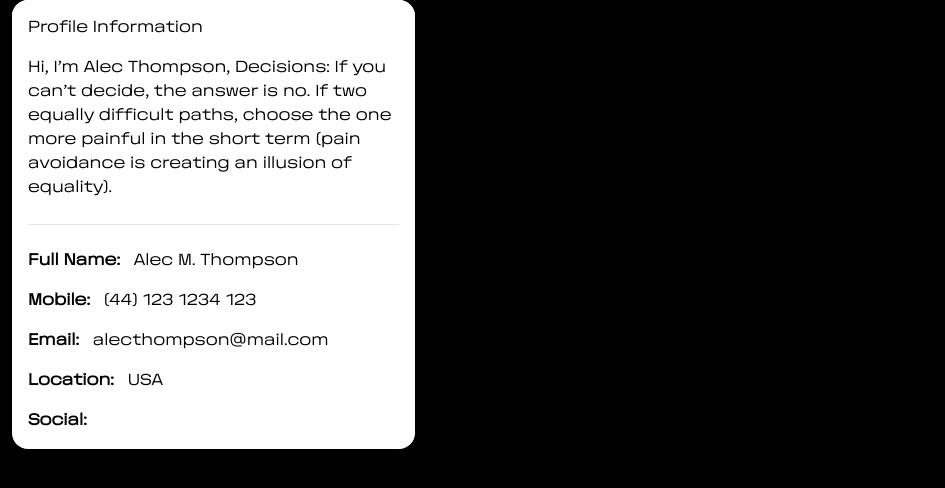
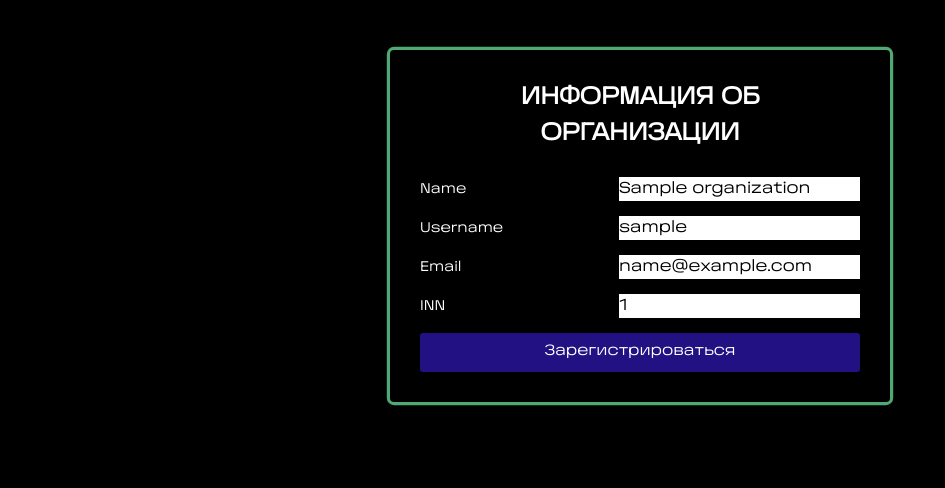
Before and after one commit to gurinboru/ICT-Hack-5-Sakura, a Django app: page /profile in a window 1280 px wide. Shown: the part 64-552 px from the top of the page, without its empty margins (0-945 px from the left). Run offline with Django 4.2, Linux system fonts and the light colour scheme; a user stored in the database is signed in; tables that the repository leaves empty hold one stand-in row (values such as "Sample post").

Commit message:
[Fix]: updated student & organization profiles

```diff
--- a/start/forms.py
+++ b/start/forms.py
@@ -4,20 +4,20 @@ from .models import ContactPerson
 
 
 class changeStudentForm(forms.Form):
-    first_name = forms.CharField(widget=forms.TextInput(attrs={"class":"form-control", "placeholder":"ФИО"}),required=False)
-    last_name = forms.CharField(widget=forms.TextInput(attrs={"class":"form-control", "placeholder":"89........."}),required=False)
-    phone = forms.CharField(widget=forms.TextInput(attrs={"class":"form-control", "placeholder":"example@mail.ru"}),required=False)
-    email = forms.EmailField(widget=forms.EmailInput(attrs={"class":"form-control", "placeholder":"Муж/жен"}),required=False)
+    first_name = forms.CharField(widget=forms.TextInput(attrs={"class":"form-control", "placeholder":"Имя"}),required=False)
+    last_name = forms.CharField(widget=forms.TextInput(attrs={"class":"form-control", "placeholder":"Фамилия"}),required=False)
+    phone = forms.CharField(widget=forms.TextInput(attrs={"class":"form-control", "placeholder":"8........"}),required=False)
+    email = forms.EmailField(widget=forms.EmailInput(attrs={"class":"form-control", "placeholder":"Email"}),required=False)
     image = forms.ImageField(widget=forms.FileInput(attrs={"class":"form-control", "placeholder":"Фото"}),required=False)
-    tags = forms.CharField(widget=forms.TextInput(attrs={ "class":"form-control", "placeholder":"01.01.1999"}),required=False)
+    tags = forms.CharField(widget=forms.TextInput(attrs={ "class":"form-control", "placeholder":"Tags"}),required=False)
     CV = forms.FileField(widget=forms.FileInput(attrs={"class":"form-control"}),required=False)
-    education = forms.CharField(widget=forms.TextInput(attrs={"class": "form-control", "placeholder": "01.01.1999"}),
+    education = forms.CharField(widget=forms.TextInput(attrs={"class": "form-control", "placeholder": "Education"}),
                        required=False)
-    department = forms.CharField(widget=forms.TextInput(attrs={"class": "form-control", "placeholder": "01.01.1999"}),
+    department = forms.CharField(widget=forms.TextInput(attrs={"class": "form-control", "placeholder": "Department"}),
                        required=False)
-    hardskill_softskill = forms.CharField(widget=forms.TextInput(attrs={"class": "form-control", "placeholder": "01.01.1999"}),
+    hardskill_softskill = forms.CharField(widget=forms.TextInput(attrs={"class": "form-control", "placeholder": "Skills"}),
                        required=False)
-    experience = forms.CharField(widget=forms.TextInput(attrs={"class": "form-control", "placeholder": "01.01.1999"}),
+    experience = forms.CharField(widget=forms.TextInput(attrs={"class": "form-control", "placeholder": "Exp"}),
                        required=False)
 
 class addProjectForm(forms.Form):
@@ -53,12 +53,12 @@ class addProjectForm(forms.Form):
 
 class changeOrganizationForm(forms.Form):
 
-    email = forms.EmailField(widget=forms.EmailInput(attrs={"class": "form-control", "placeholder": "Муж/жен"}),
+    email = forms.EmailField(widget=forms.EmailInput(attrs={"class": "form-control", "placeholder": "Email"}),
                              required=True)
-    username = forms.CharField(widget=forms.TextInput(attrs={"class": "form-control", "placeholder": "Разработчик"}),
+    username = forms.CharField(widget=forms.TextInput(attrs={"class": "form-control", "placeholder": "Contact people"}),
                                required=True)
 
-    name = forms.CharField(widget=forms.TextInput(attrs={"class": "form-control", "placeholder": "Разработчик"}),
+    name = forms.CharField(widget=forms.TextInput(attrs={"class": "form-control", "placeholder": "Name"}),
                                required=True)
-    INN = forms.IntegerField(widget=forms.NumberInput(attrs={"class": "form-control", "placeholder": "Разработчик"}),
+    INN = forms.IntegerField(widget=forms.NumberInput(attrs={"class": "form-control", "placeholder": "INN"}),
                                required=True)
--- a/start/templates/start/header.html
+++ b/start/templates/start/header.html
@@ -11,6 +11,7 @@
 
 
     <link rel="stylesheet" href={% static 'start/css/stylejob.css' %}>
+    <link rel="stylesheet" href={% static 'start/css/stylereg.css' %}>
     <title>
         {% block title%}
         {% endblock %}
--- a/start/templates/start/profile.html
+++ b/start/templates/start/profile.html
@@ -1,51 +1,117 @@
 {% extends 'start/header.html' %}
 {% load static %}
+    <head>
+        <link rel="stylesheet" href="static/start/css/stylereg.css">
+    </head>
 {% block content %}
     <body>
-        <div class="w-full max-w-full px-3 lg-max:mt-6 xl:w-4/12 mb-4">
-            <div class="relative flex flex-col h-full min-w-0 break-words bg-white border-0 shadow-soft-xl rounded-2xl bg-clip-border">
-                <div class="p-4 pb-0 mb-0 bg-white border-b-0 rounded-t-2xl">
-                    <div class="flex flex-wrap -mx-3">
-                        <div class="flex items-center w-full max-w-full px-3 shrink-0 md:w-8/12 md:flex-none">
-                            <h6 class="mb-0">Profile Information</h6>
-                        </div>
-                        <div class="w-full max-w-full px-3 text-right shrink-0 md:w-4/12 md:flex-none">
-                            <a href="javascript:;" data-target="tooltip_trigger" data-placement="top">
-                                <i class="leading-normal fas fa-user-edit text-size-sm text-slate-400" aria-hidden="true"></i>
-                            </a>
-                            <div data-target="tooltip" class="px-2 py-1 text-center text-white bg-black rounded-lg text-size-sm hidden" role="tooltip" data-popper-placement="top" style="position: absolute; inset: auto auto 0px 0px; margin: 0px; transform: translate3d(869.5px, -417.5px, 0px);">
-                                Edit Profile
-                                <div class="invisible absolute h-2 w-2 bg-inherit before:visible before:absolute before:h-2 before:w-2 before:rotate-45 before:bg-inherit before:content-['']" data-popper-arrow="" style="position: absolute; left: 0px; transform: translate3d(0px, 0px, 0px);"></div>
-                            </div>
-                        </div>
+        <form enctype="multipart/form-data" action="/profile" method="post">
+            {% csrf_token %}
+            {% if type == 'student' %}
+                <div class="wrapper">
+                    <div class="title">
+                      Информация о профиле
                     </div>
-                </div>
-                <div class="flex-auto p-4">
-                    <p class="leading-normal text-size-sm">Hi, I’m Alec Thompson, Decisions: If you can’t decide, the answer is no. If two equally difficult paths, choose the one more painful in the short term (pain avoidance is creating an illusion of equality).</p>
-                    <hr class="h-px my-6 bg-transparent bg-gradient-horizontal-light">
-                    <ul class="flex flex-col pl-0 mb-0 rounded-lg">
-                        <li class="relative block px-4 py-2 pt-0 pl-0 leading-normal bg-white border-0 rounded-t-lg text-size-sm text-inherit"><strong class="text-slate-700">Full Name:</strong> &nbsp; Alec M. Thompson</li>
-                        <li class="relative block px-4 py-2 pl-0 leading-normal bg-white border-0 border-t-0 text-size-sm text-inherit"><strong class="text-slate-700">Mobile:</strong> &nbsp; (44) 123 1234 123</li>
-                        <li class="relative block px-4 py-2 pl-0 leading-normal bg-white border-0 border-t-0 text-size-sm text-inherit"><strong class="text-slate-700">Email:</strong> &nbsp; alecthompson@mail.com</li>
-                        <li class="relative block px-4 py-2 pl-0 leading-normal bg-white border-0 border-t-0 text-size-sm text-inherit"><strong class="text-slate-700">Location:</strong> &nbsp; USA</li>
-                        <li class="relative block px-4 py-2 pb-0 pl-0 bg-white border-0 border-t-0 rounded-b-lg text-inherit">
-                            <strong class="leading-normal text-size-sm text-slate-700">Social:</strong> &nbsp;
-                            <a class="inline-block py-0 pl-1 pr-2 mb-0 font-bold text-center text-blue-800 align-middle transition-all bg-transparent border-0 rounded-lg shadow-none cursor-pointer leading-pro text-size-xs ease-soft-in bg-none" href="javascript:;">
-                                <i class="fab fa-facebook fa-lg" aria-hidden="true"></i>
-                            </a>
-                            <a class="inline-block py-0 pl-1 pr-2 mb-0 font-bold text-center align-middle transition-all bg-transparent border-0 rounded-lg shadow-none cursor-pointer leading-pro text-size-xs ease-soft-in bg-none text-sky-600" href="javascript:;">
-                                <i class="fab fa-twitter fa-lg" aria-hidden="true"></i>
-                            </a>
-                            <a class="inline-block py-0 pl-1 pr-2 mb-0 font-bold text-center align-middle transition-all bg-transparent border-0 rounded-lg shadow-none cursor-pointer leading-pro text-size-xs ease-soft-in bg-none text-sky-900" href="javascript:;">
-                                <i class="fab fa-instagram fa-lg" aria-hidden="true"></i>
-                            </a>
-                        </li>
-                    </ul>
+                    <div class="form">
+                        <div class="inputfield">
+                          <label>First Name</label>
+                          {{form.first_name}}
+                       </div>
+
+                        <div class="inputfield">
+                          <label>Last Name</label>
+                          {{form.last_name}}
+                       </div>
+
+                        <div class="inputfield">
+                          <label>Email</label>
+                          {{form.email}}
+                       </div>
+
+                        <div class="inputfield">
+                          <label>Phone</label>
+                          {{form.phone}}
+                       </div>
+
+                        <div class="inputfield">
+                          <label>Image</label>
+                          {{form.image}}
+                       </div>
+
+                        <div class="inputfield">
+                          <label>CV</label>
+                          {{form.CV}}
+                       </div>
+
+                      <div class="inputfield">
+                          <label>ISU</label>
+                          {{form.ISU}}
+                       </div>
+
+                        <div class="inputfield">
+                          <label>Tags</label>
+                          {{form.tags}}
+                       </div>
+
+                        <div class="inputfield">
+                          <label>Education</label>
+                          {{form.education}}
+                       </div>
+
+                        <div class="inputfield">
+                          <label>Department</label>
+                          {{form.department}}
+                       </div>
+
+                        <div class="inputfield">
+                          <label>Skills</label>
+                          {{form.hardskill_softskill}}
+                       </div>
+
+                        <div class="inputfield">
+                          <label>Experience</label>
+                          {{form.experience}}
+                       </div>
+
+                      <div class="inputfield">
+                        <input type="submit" value="Зарегистрироваться" class="btn">
+                      </div>
                 </div>
             </div>
-        </div>
+                {%  elif type == 'organization' %}
+                <div class="wrapper">
+                    <div class="title">
+                      Информация об организации
+                    </div>
+                    <div class="form">
+                        <div class="inputfield">
+                          <label>Name</label>
+                          {{form.name}}
+                       </div>
+
+                        <div class="inputfield">
+                          <label>Username</label>
+                          {{form.username}}
+                       </div>
+
+                        <div class="inputfield">
+                          <label>Email</label>
+                          {{form.email}}
+                       </div>
+
+                        <div class="inputfield">
+                          <label>INN</label>
+                          {{form.INN}}
+                       </div>
+                      <div class="inputfield">
+                        <input type="submit" value="Зарегистрироваться" class="btn">
+                      </div>
+                </div>
+            </div>
+            {% endif %}
+        </form>
     </body>
 {% endblock %}
 {% block title %}
-обновить данные
+Oбновить данные
 {% endblock %}
```
